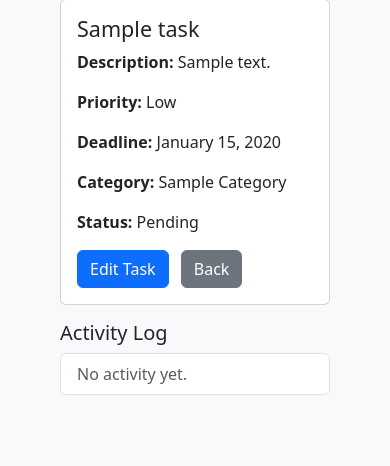
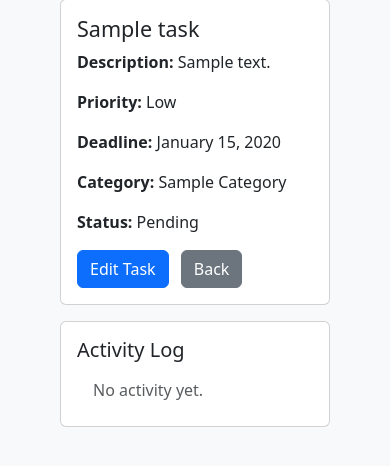
Before and after one commit to rlanier-webdev/django-todo, a Django app: page /app/tasks/1/ in a window 390 px wide. Shown: the part 214-680 px from the top of the page. Run offline with Django 5.2, Linux system fonts and the light colour scheme; a user stored in the database is signed in; tables that the repository leaves empty hold one stand-in row (values such as "Sample post"); data that the repository does not hold is empty; some libraries are stand-ins or nearby versions.

Commit message:
Enhancement: Display task activity log beside task details
- Refactored task detail template to use Bootstrap grid layout.
- Positioned activity log on the right side of task information.
- Ensured responsive layout using col-md classes for better UX.

```diff
--- a/core/static/js/scripts.js
+++ b/core/static/js/scripts.js
@@ -78,7 +78,7 @@ document.addEventListener('DOMContentLoaded', function () {
         document.addEventListener(event, resetSessionTimers);
     });
 
-    // 🛑 Key addition: delay timer start by 3 seconds to avoid instant logout after load
+    // Delay timer start by 3 seconds to avoid instant logout after load
     setTimeout(() => {
         resetSessionTimers();
     }, 3000);
--- a/core/templates/todo/task_view.html
+++ b/core/templates/todo/task_view.html
@@ -4,7 +4,10 @@
 <div class="container mt-5">
   <h2 class="mb-4">Task Details</h2>
 
-  <div class="card">
+  <div class="row">
+    <!-- Task Info -->
+    <div class="col-md-7">
+      <div class="card mb-3">
         <div class="card-body">
           <h4 class="card-title">{{ task.title }}</h4>
           <p class="card-text"><strong>Description:</strong> {{ task.description }}</p>
@@ -16,15 +19,21 @@
           <a href="{% url 'task_edit' task.id %}" class="btn btn-primary me-2">Edit Task</a>
           <a href="{{ previous_page }}" class="btn btn-secondary">Back</a>
         </div>
-
+      </div>
     </div>
 
-  <div class="mt-3">
-    <h5>Activity Log</h5>
-    <ul class="list-group">
+    <!-- Activity Log -->
+    <div class="col-md-5">
+      <div class="card h-100">
+        <div class="card-body">
+          <h5 class="card-title">Activity Log</h5>
+          <ul class="list-group list-group-flush">
             {% for log in task.activities.all %}
-        <li class="list-group-item mb-3">
-          <small class="fw-bold"><strong class="pe-2">{{ log.user.username }}</strong> {{ log.action }} — {{ log.timestamp|date:"SHORT_DATETIME_FORMAT" }}</small>
+              <li class="list-group-item">
+                <small class="fw-bold d-block">
+                  <strong class="pe-2">{{ log.user.username }}</strong>
+                  {{ log.action }} — {{ log.timestamp|date:"SHORT_DATETIME_FORMAT" }}
+                </small>
                 {% if log.changes.message %}
                   <ul class="mb-0 ps-3 small">
                     {% for line in log.changes.message.splitlines %}
@@ -39,4 +48,7 @@
           </ul>
         </div>
       </div>
+    </div>
+  </div>
+</div>
 {% endblock %}
--- a/core/todo/models.py
+++ b/core/todo/models.py
@@ -8,6 +8,10 @@ from django.utils.text import slugify
 class Category(models.Model):
     name = models.CharField(max_length=50, unique=True)
     slug = models.SlugField(unique=True, blank=True)
+
+    class Meta:
+        verbose_name = "Category"
+        verbose_name_plural = "Categories"
 
     def save(self, *args, **kwargs):
         if not self.slug:
--- a/core/todo/tables.py
+++ b/core/todo/tables.py
@@ -33,7 +33,7 @@ class TaskFilter(django_filters.FilterSet):
         queryset=Category.objects.all(),
         label="Category",
         empty_label="All Categories",
-        widget=forms.Select(attrs={'class': 'form-select'})
+        widget=forms.Select(attrs={'class': 'form-select text-capitalize'})
     )
 
     class Meta:
```
Also changed, not shown: core/todo/admin.py (+5 -2 lines), CHANGELOG.md. Lines whose indentation alone changed are shown as unchanged.
